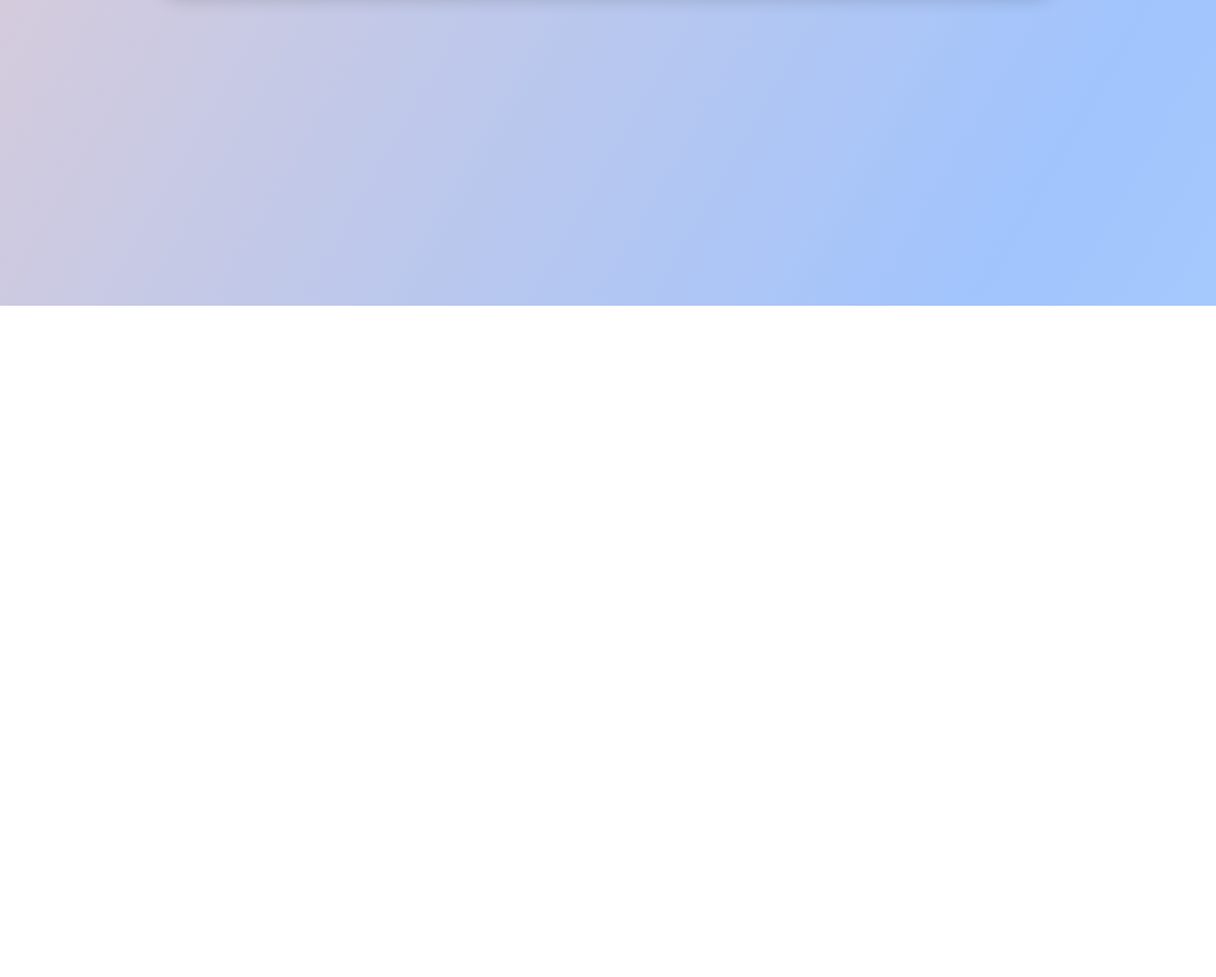
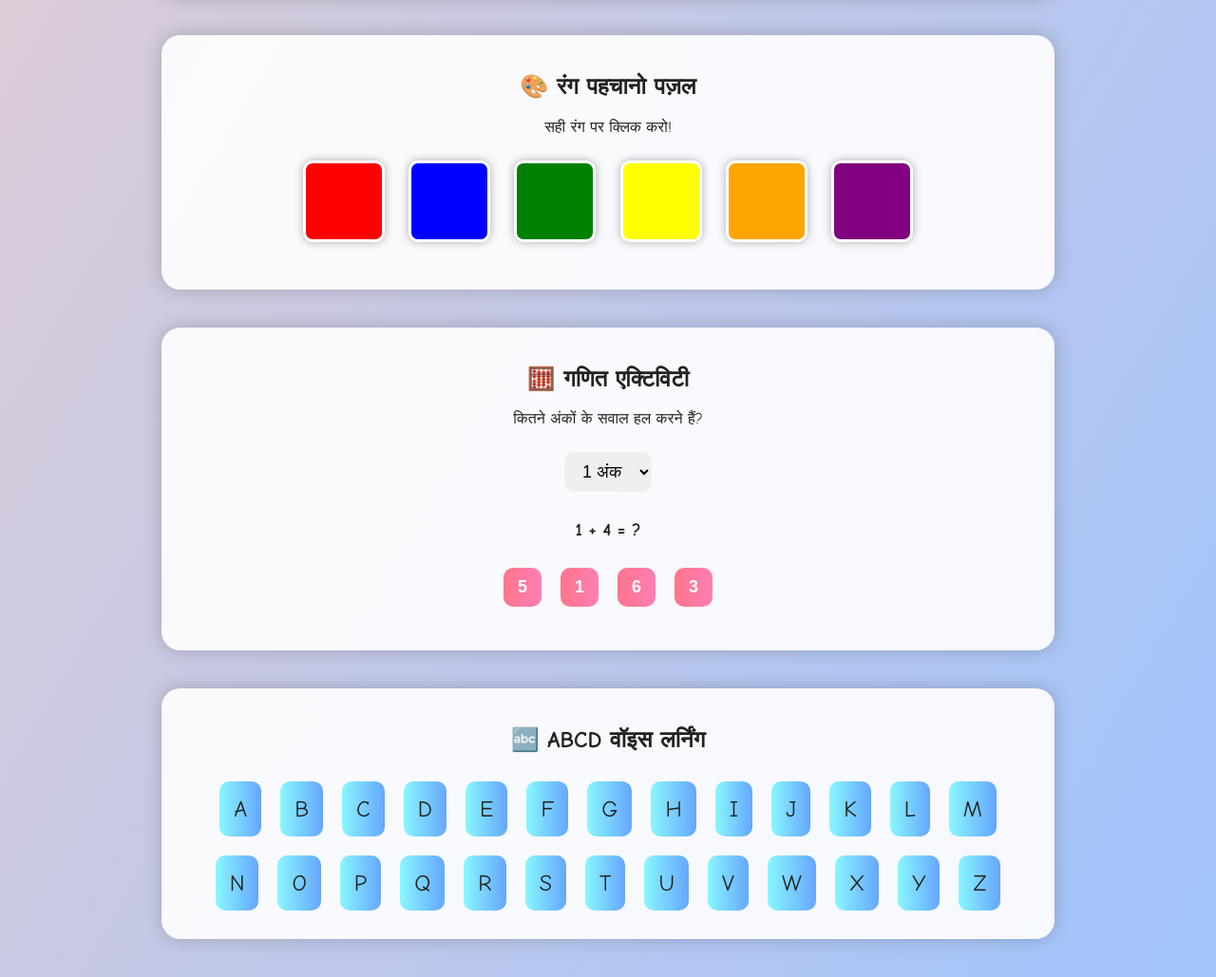
Before and after one commit to Ujjvaldhakad/act, a plain HTML site: page index.html in a window 1280 px wide. Shown: the part 478-1507 px from the top of the page at 95% size. Before the commit the page ends 800 px from the top, so only its background shows below. Drawn offline with Linux system fonts and the light colour scheme.

Commit message:
Update index.html

```diff
--- a/index.html
+++ b/index.html
@@ -57,6 +57,7 @@
 <body>
   <header>🌈 रंगीन लर्निंग एक्टिविटी वेबसाइट</header>
 
+  <!-- CMD Activity -->
   <section id="cmdActivity">
     <h2>💻 CMD कमांड की सही जोड़ी मिलाओ!</h2>
     <div class="board" style="display:flex; justify-content:space-between; gap:20px;">
@@ -77,15 +78,46 @@
     </div>
   </section>
 
+  <!-- Color Puzzle Activity -->
+  <section id="colorActivity">
+    <h2>🎨 रंग पहचानो पज़ल</h2>
+    <p>सही रंग पर क्लिक करो!</p>
+    <div>
+      <div class="colorBox" style="background:red" data-name="लाल"></div>
+      <div class="colorBox" style="background:blue" data-name="नीला"></div>
+      <div class="colorBox" style="background:green" data-name="हरा"></div>
+      <div class="colorBox" style="background:yellow" data-name="पीला"></div>
+      <div class="colorBox" style="background:orange" data-name="नारंगी"></div>
+      <div class="colorBox" style="background:purple" data-name="बैंगनी"></div>
+    </div>
+    <p id="colorResult"></p>
+  </section>
+
+  <!-- Math Activity -->
+  <section id="mathActivity">
+    <h2>🧮 गणित एक्टिविटी</h2>
+    <p>कितने अंकों के सवाल हल करने हैं?</p>
+    <select id="digitSelect">
+      <option value="1">1 अंक</option>
+      <option value="2">2 अंक</option>
+      <option value="3">3 अंक</option>
+    </select>
+    <div id="mathQuestion"></div>
+    <div id="mathOptions"></div>
+    <p id="mathResult"></p>
+  </section>
+
+  <!-- ABCD Voice Activity -->
+  <section id="voiceActivity">
+    <h2>🔤 ABCD वॉइस लर्निंग</h2>
+    <div id="letters"></div>
+  </section>
+
   <script>
+    // CMD Activity
     const leftItems = document.querySelectorAll('#cmdActivity .left');
     const rightItems = document.querySelectorAll('#cmdActivity .right');
     let selectedLeft = null, selectedRight = null;
-
-    function clearSelection() {
-      leftItems.forEach(i => i.classList.remove('wrong'));
-      rightItems.forEach(i => i.classList.remove('wrong'));
-    }
 
     function matchCMD() {
       if (selectedLeft && selectedRight) {
@@ -110,15 +142,85 @@
     }
 
     leftItems.forEach(i => i.addEventListener('click', () => {
-      clearSelection();
       selectedLeft = i;
-      i.classList.add('selected');
     }));
-
     rightItems.forEach(i => i.addEventListener('click', () => {
       selectedRight = i;
       matchCMD();
     }));
+
+    // Color Puzzle
+    const colors = document.querySelectorAll('.colorBox');
+    const colorResult = document.getElementById('colorResult');
+    colors.forEach(c => {
+      c.addEventListener('click', () => {
+        colors.forEach(x => x.classList.remove('selectedColor'));
+        c.classList.add('selectedColor');
+        colorResult.textContent = `यह रंग है: ${c.dataset.name}`;
+      });
+    });
+
+    // Math Activity
+    const digitSelect = document.getElementById('digitSelect');
+    const mathQuestion = document.getElementById('mathQuestion');
+    const mathOptions = document.getElementById('mathOptions');
+    const mathResult = document.getElementById('mathResult');
+    let correctAnswer;
+
+    function generateMathQuestion() {
+      const digits = parseInt(digitSelect.value);
+      const max = Math.pow(10, digits) - 1;
+      const num1 = Math.floor(Math.random() * max);
+      const num2 = Math.floor(Math.random() * max);
+      correctAnswer = num1 + num2;
+      mathQuestion.innerHTML = `<h3>${num1} + ${num2} = ?</h3>`;
+      mathOptions.innerHTML = '';
+      const options = new Set([correctAnswer]);
+      while (options.size < 4) options.add(correctAnswer + Math.floor(Math.random() * 10 - 5));
+      [...options].sort(() => Math.random() - 0.5).forEach(opt => {
+        const btn = document.createElement('button');
+        btn.textContent = opt;
+        btn.onclick = () => checkMath(opt);
+        mathOptions.appendChild(btn);
+      });
+    }
+
+    function checkMath(ans) {
+      if (ans === correctAnswer) {
+        mathResult.textContent = '✅ सही जवाब!';
+        mathResult.style.color = 'green';
+        setTimeout(generateMathQuestion, 1000);
+      } else {
+        mathResult.textContent = '❌ गलत! फिर से कोशिश करो।';
+        mathResult.style.color = 'red';
+      }
+    }
+
+    digitSelect.addEventListener('change', generateMathQuestion);
+    generateMathQuestion();
+
+    // ABCD Voice Activity
+    const lettersDiv = document.getElementById('letters');
+    const synth = window.speechSynthesis;
+    const letters = 'ABCDEFGHIJKLMNOPQRSTUVWXYZ'.split('');
+    letters.forEach(l => {
+      const span = document.createElement('span');
+      span.textContent = l;
+      span.style.display = 'inline-block';
+      span.style.margin = '10px';
+      span.style.padding = '15px';
+      span.style.fontSize = '24px';
+      span.style.borderRadius = '10px';
+      span.style.background = 'linear-gradient(90deg,#89f7fe,#66a6ff)';
+      span.style.cursor = 'pointer';
+      span.onclick = () => {
+        const utter = new SpeechSynthesisUtterance(l);
+        synth.speak(utter);
+        span.style.transform = 'scale(1.3)';
+        setTimeout(()=> span.style.transform='scale(1)',500);
+      };
+      lettersDiv.appendChild(span);
+    });
   </script>
 </body>
 </html>
```
